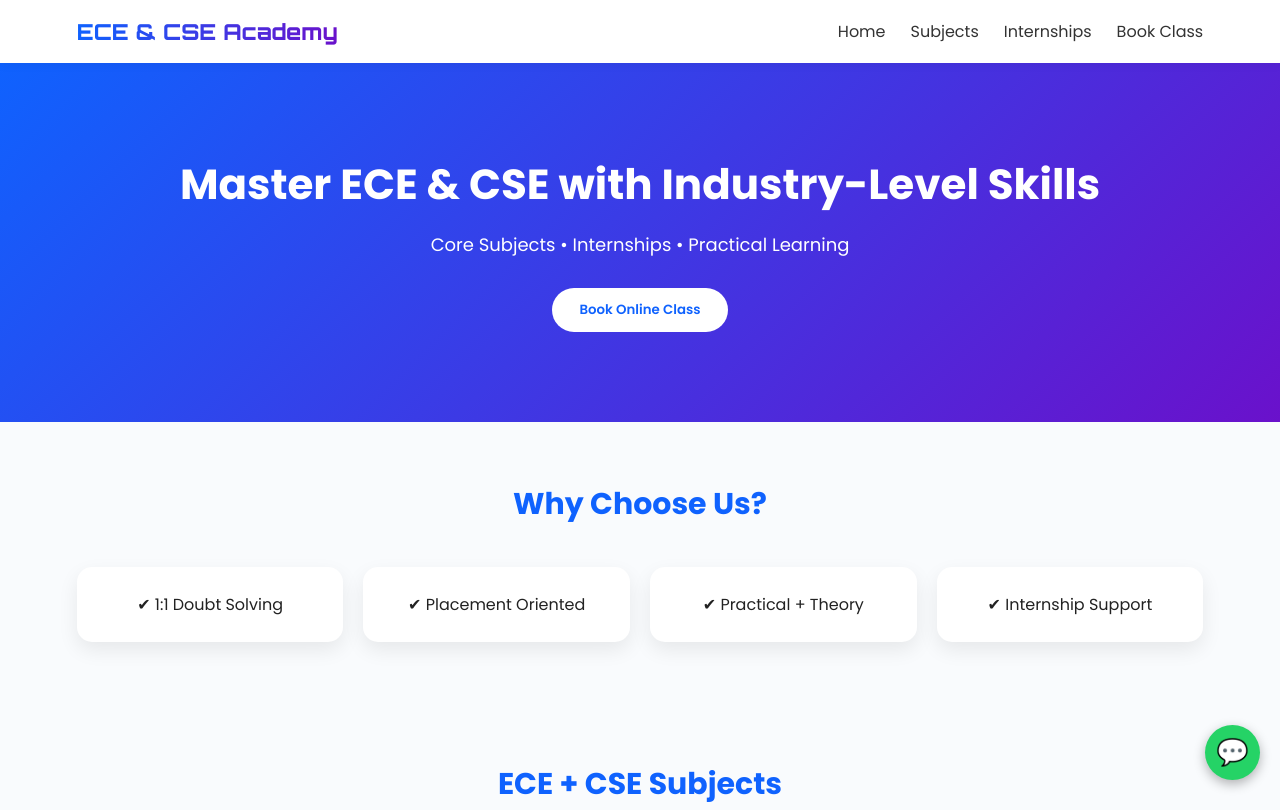
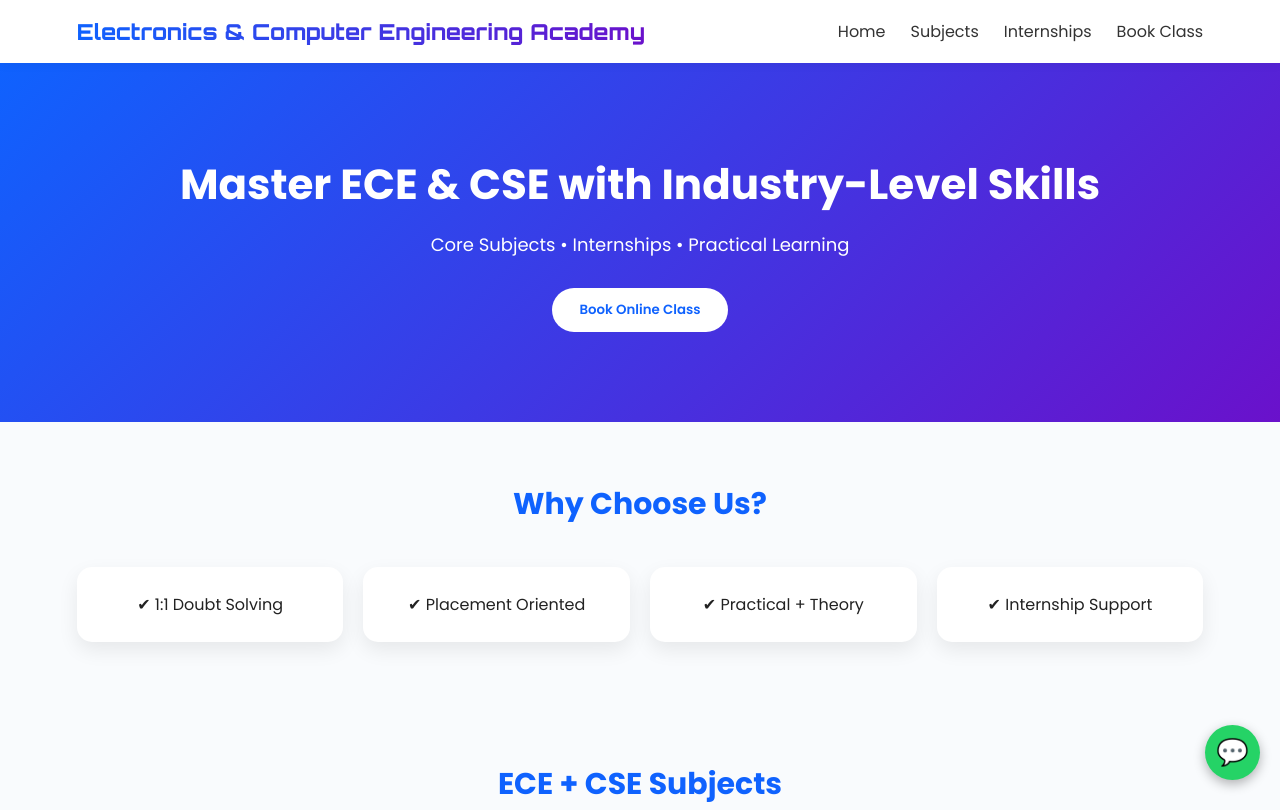
Before and after one commit to Aryesh02/Ece-Project-Folder, a plain HTML site: page Frontend/index.html in a window 1280 px wide. Shown: the top 810 px of the page. Drawn offline with Linux system fonts and the light colour scheme.

Commit message:
Changes to frontend 13/4/25 - 2

```diff
--- a/Frontend/index.html
+++ b/Frontend/index.html
@@ -258,7 +258,7 @@ footer{
 <body>
 
 <nav>
-    <div class="logo">ECE & CSE Academy</div>
+    <div class="logo">Electronics & Computer Engineering Academy</div>
     <div class="menu-toggle" onclick="toggleMenu()">☰</div>
     <ul id="navLinks">
         <li><a href="#">Home</a></li>
```
